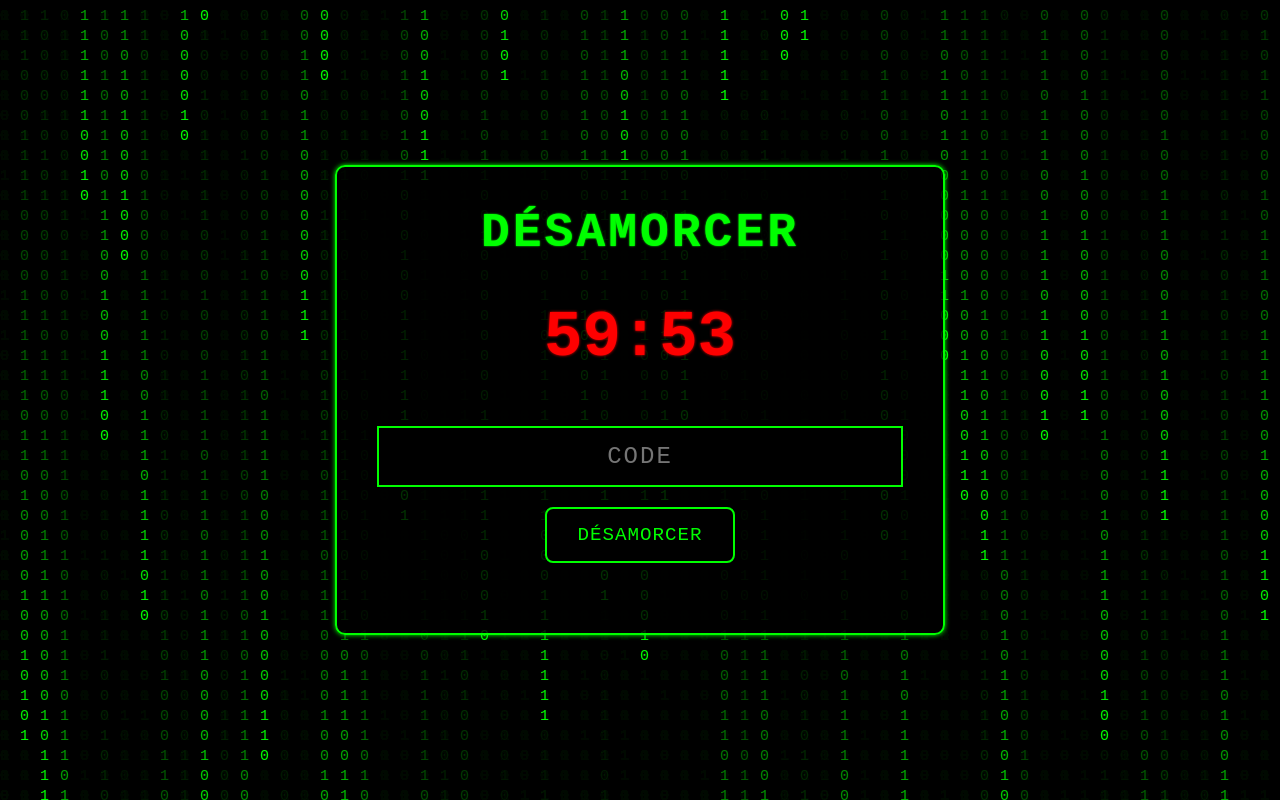
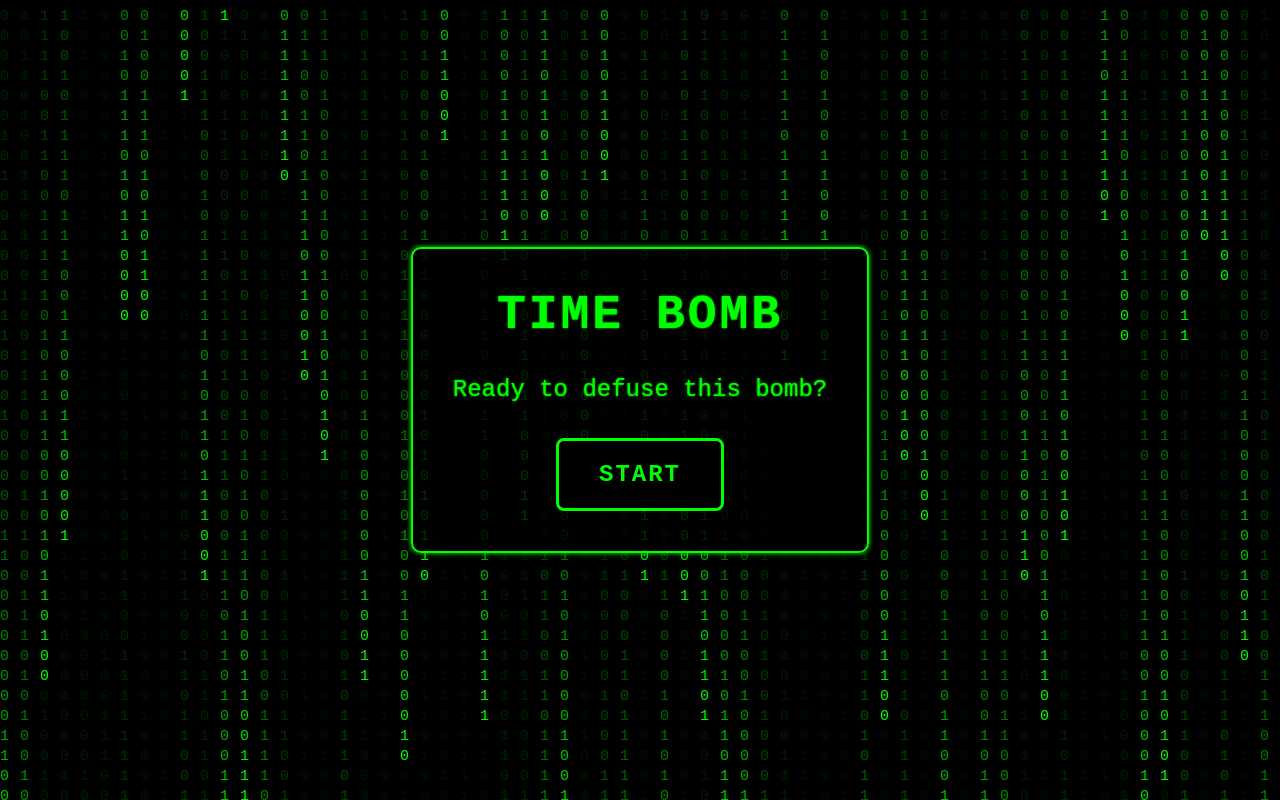
Before and after one commit to dwesh163/time-bomb, a React (Vite) app: page / in a window 1280 px wide. Built offline with nearby package versions, Linux system fonts and the light colour scheme.

Commit message:
[feature] add start button and update UI text for bomb defusal game

```diff
--- a/src/App.tsx
+++ b/src/App.tsx
@@ -8,6 +8,7 @@ function App() {
     const [isExploded, setIsExploded] = useState(false)
     const [errorMessage, setErrorMessage] = useState('')
     const [wrongAttempts, setWrongAttempts] = useState(0)
+    const [isStarted, setIsStarted] = useState(false)
     const canvasRef = useRef<HTMLCanvasElement>(null)
 
     useEffect(() => {
@@ -50,13 +51,13 @@ function App() {
     }, [])
 
     useEffect(() => {
-        if (timeLeft > 0 && !isDefused && !isExploded) {
+        if (timeLeft > 0 && !isDefused && !isExploded && isStarted) {
             const timer = setTimeout(() => setTimeLeft(timeLeft - 1), 1000)
             return () => clearTimeout(timer)
-        } else if (timeLeft === 0 && !isDefused) {
+        } else if (timeLeft === 0 && !isDefused && isStarted) {
             setIsExploded(true)
         }
-    }, [timeLeft, isDefused, isExploded])
+    }, [timeLeft, isDefused, isExploded, isStarted])
 
     useEffect(() => {
         const canvas = canvasRef.current
@@ -119,7 +120,7 @@ function App() {
             setErrorMessage('')
         } else {
             setWrongAttempts(prev => prev + 1)
-            setErrorMessage('Code incorrect')
+            setErrorMessage('Incorrect code')
             setTimeout(() => setErrorMessage(''), 2000)
         }
     }
@@ -147,16 +148,24 @@ function App() {
                     <></>
                 ) : isDefused ? (
                     <div className="defused">
-                        <h1>✅ DÉSAMORCÉE!</h1>
-                        <p>Bravo!</p>
+                        <h1>✅ DEFUSED!</h1>
+                        <p>Well done!</p>
+                    </div>
+                ) : !isStarted ? (
+                    <div className="bomb-interface">
+                        <h1 className="title">TIME BOMB</h1>
+                        <p className="start-description">Ready to defuse this bomb?</p>
+                        <button onClick={() => setIsStarted(true)} className="start-btn">
+                            START
+                        </button>
                     </div>
                 ) : (
                     <div className="bomb-interface">
-                        <h1 className="title">DÉSAMORCER</h1>
+                        <h1 className="title">DEFUSE</h1>
                         <div className="timer">{formatTime(timeLeft)}</div>
                         {wrongAttempts > 0 && (
                             <div className="attempts-counter">
-                                Tentatives échouées: {wrongAttempts}
+                                Failed attempts: {wrongAttempts}
                             </div>
                         )}
 
@@ -171,7 +180,7 @@ function App() {
                                 maxLength={10}
                             />
                             <button onClick={handleDefuse} className="defuse-btn">
-                                DÉSAMORCER
+                                DEFUSE
                             </button>
                         </div>
 
```
